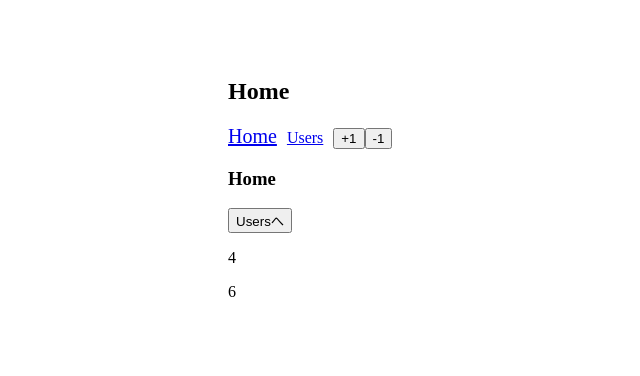
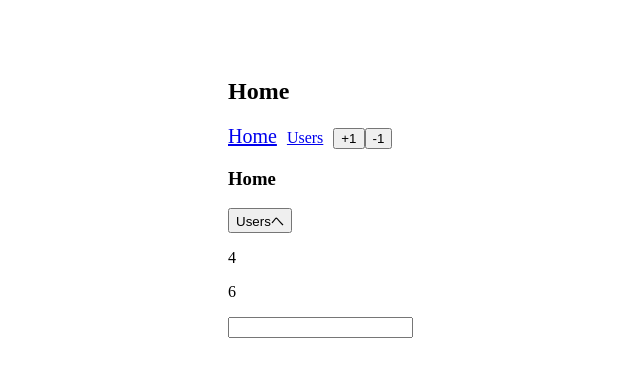
Before and after one commit to miyabilab/study-vuejs, a Vue app: page / in a window 1280 px wide. Shown: the top 376 px of the page, without its empty margins (62-702 px from the left). Built offline with nearby package versions, Linux system fonts and the light colour scheme.

Commit message:
section14-218_1

```diff
--- a/src/store.js
+++ b/src/store.js
@@ -5,11 +5,13 @@ Vue.use(Vuex);
 
 export default new Vuex.Store({
     state: {
-        count: 2
+        count: 2,
+        message: "",
     },
     getters: {
         doubleCount: state => state.count * 2,
         tripleCount: state => state.count * 3,
+        message: state => state.message,
     },
     mutations: {
         increment(state, number) {
@@ -18,6 +20,9 @@ export default new Vuex.Store({
         decrement(state, number) {
             state.count -= number;
         },
+        updateMessage(state, newMessage) {
+            state.message = newMessage;
+        }
     },
     actions: {
         increment({ commit }, number) {
@@ -25,6 +30,9 @@ export default new Vuex.Store({
         },
         decrement({ commit }, number) {
             commit('decrement', number);
+        },
+        updateMessage({ commit }, newMessage) {
+            commit('updateMessage', newMessage);
         }
     }
 });
--- a/src/views/Home.vue
+++ b/src/views/Home.vue
@@ -4,6 +4,8 @@
     <button @click="toUsers">Usersへ</button>
     <p>{{ doubleCount }}</p>
     <p>{{ tripleCount }}</p>
+    <input type="text" :value="message" @input="updateMessage" />
+    <p>{{message}}</p>
   </div>
 </template>
 
@@ -13,8 +15,14 @@ import { mapGetters } from "vuex";
 export default {
   computed: {
     ...mapGetters(["doubleCount", "tripleCount"]),
+    message() {
+      return this.$store.getters.message;
+    },
   },
   methods: {
+    updateMessage(e) {
+      this.$store.dispatch("updateMessage", e.target.value);
+    },
     toUsers() {
       this.$router.push({
         name: "users-id-profile",
```
